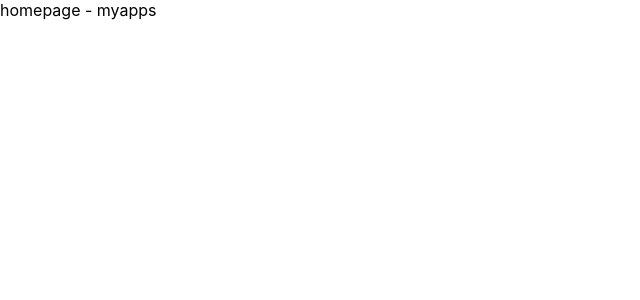
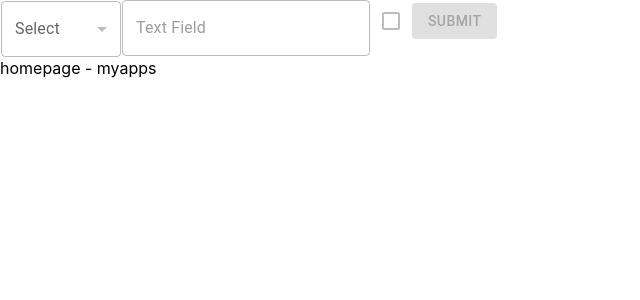
Before and after one commit to ZWally/cornhacks2023, a React (Create React App) app: page / in a window 1280 px wide. Shown: the top 300 px of the page, without its empty margins (0-640 px from the left). Built offline with nearby package versions, Linux system fonts and the light colour scheme.

Commit message:
temp local variables

```diff
--- a/src/App.tsx
+++ b/src/App.tsx
@@ -7,10 +7,19 @@ import { Route, Routes } from 'react-router';
 import AppUser from './Types/AppUser';
 import Role from './Types/Role';
 import UsersTable from './Components/UsersTable';
+import Playground from './Playground/Playground';
+
+const PERMISSIONS: {[id:string]:boolean} = {
+  "canView":true,
+  "canEdit":false,
+  'canClick':false
+}
 
 function App() {
   return (
+
     <BrowserRouter>
+    <Playground permissions={PERMISSIONS}></Playground>
       <Routes>
         <Route path="/" element={<div>homepage - myapps</div>}/>
         <Route path="/app/:appId" element={<div>app page</div>}/>
```
